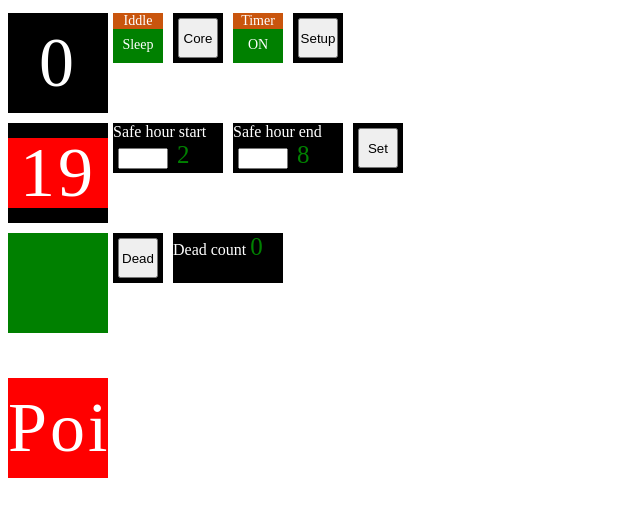
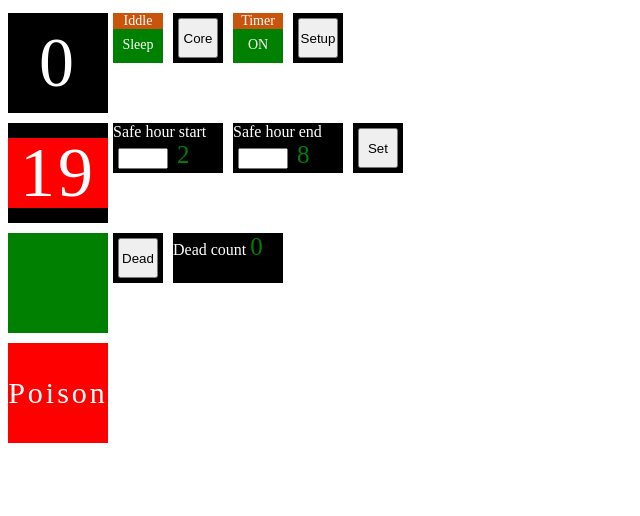
Before and after one commit to snowsolutions/ptm-bigtime, a plain HTML site: page index.html in a window 1280 px wide. Shown: the whole page, without its empty margins (0-640 px from the left). Drawn offline with nearby package versions, Linux system fonts and the light colour scheme.

Commit message:
Update index.html

```diff
--- a/index.html
+++ b/index.html
@@ -320,11 +320,13 @@
         background-color: green;
     }
     .poison-task-block {
+        background-color: red;
+    }
+    .poison-task-block #poison-task {
         font-size: 30px;
         line-height: 30px;
         letter-spacing: 3px;
         margin-top: 35px;
-        background-color: red;
     }
     .poison-task-block.active {
         background-color: green;
```
